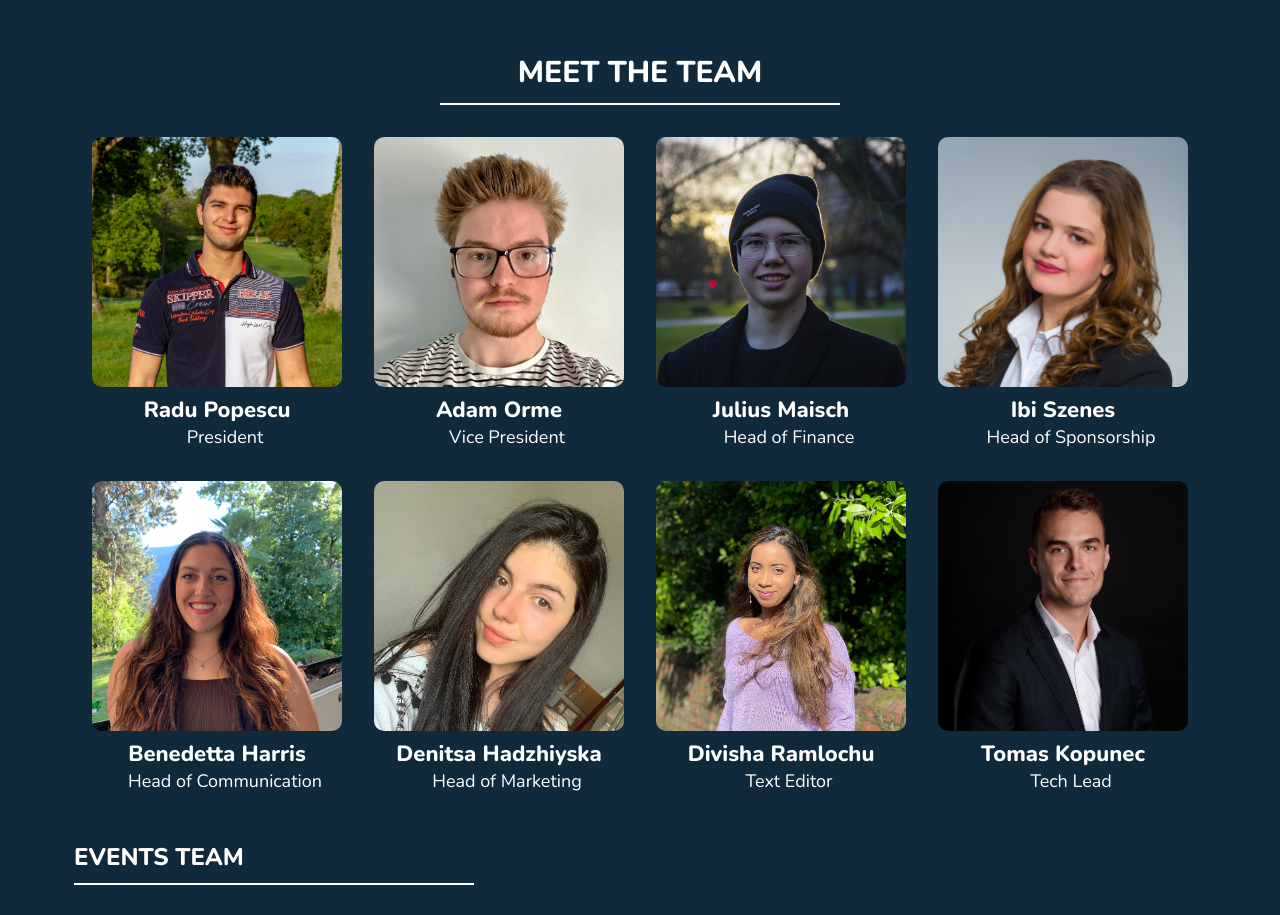
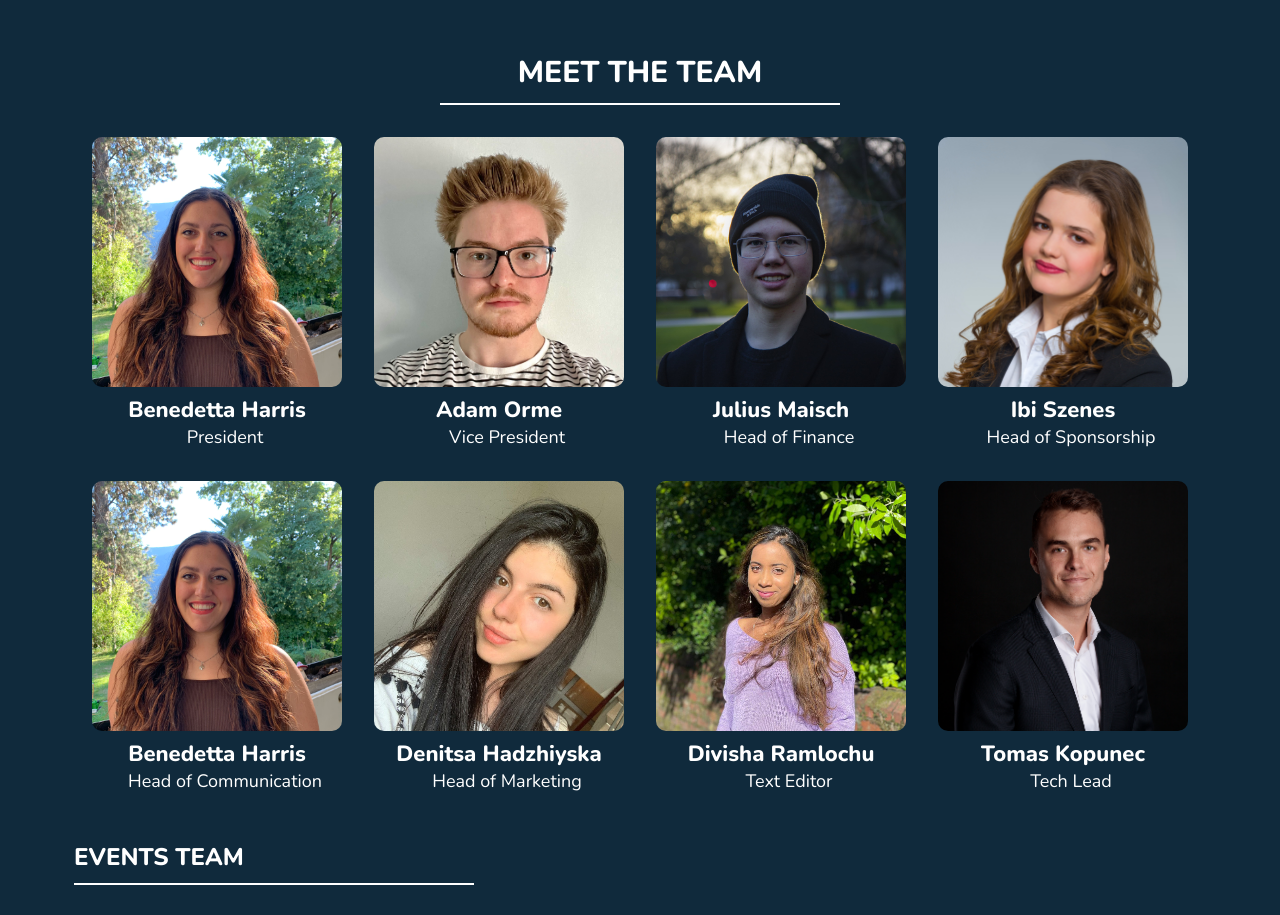
Before and after one commit to Svetlozarg/fish-on-toast, a React (Create React App) app: page / in a window 1280 px wide. Shown: the part 1980-2895 px from the top of the page. Built offline with nearby package versions, Linux system fonts and the light colour scheme; no server answers; the database is empty.

Commit message:
Update Team.js

```diff
--- a/src/components/Team.js
+++ b/src/components/Team.js
@@ -26,8 +26,8 @@ const Team = () => {
         {/* Main Team */}
         <div className="main-team">
           <div className="card">
-            <img className="small-img" src={radu} alt="" />
-            <h5 className="small-name">Radu Popescu</h5>
+            <img className="small-img" src={benedetta} alt="" />
+            <h5 className="small-name">Benedetta Harris</h5>
             <p className="small-description">President</p>
           </div>
 
```
